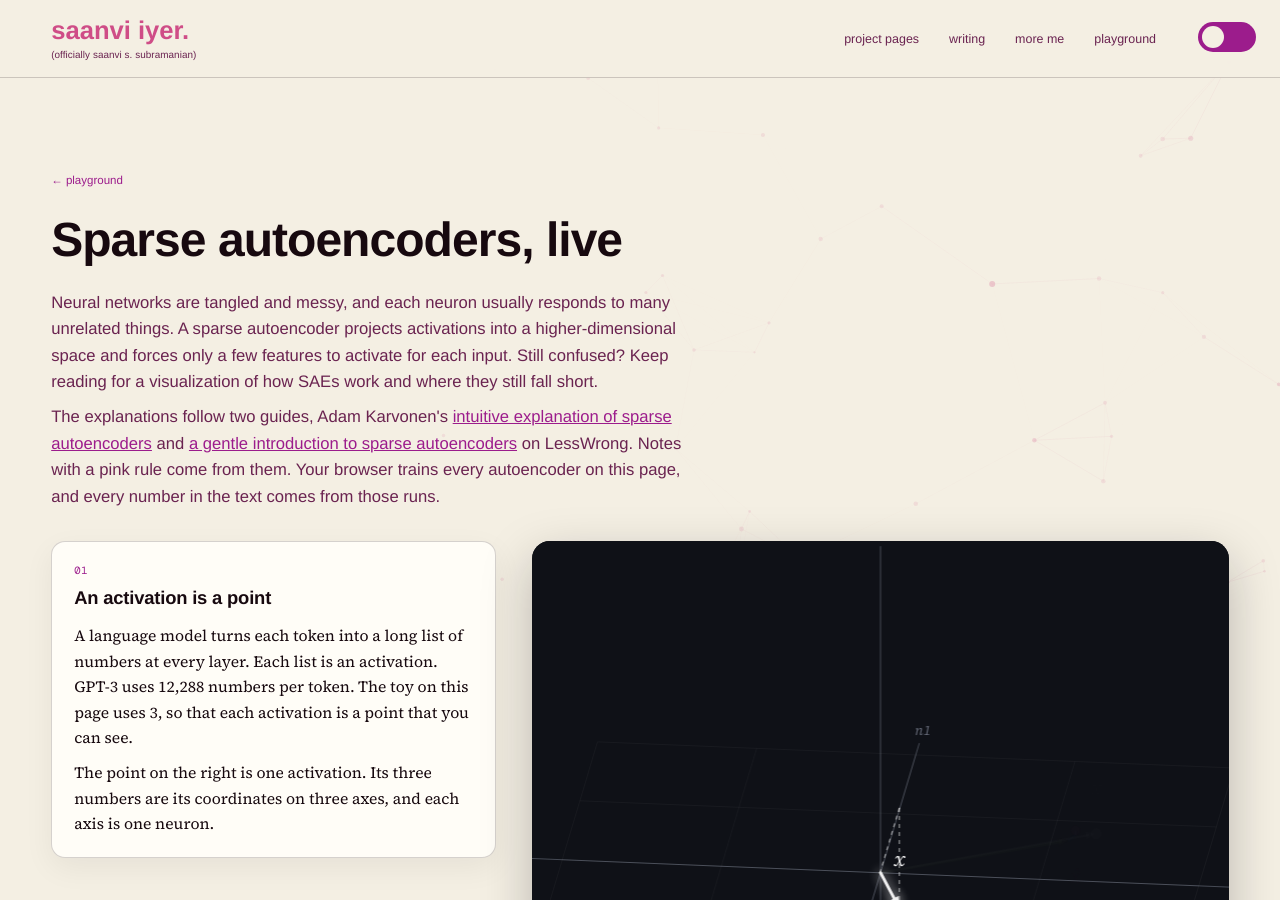
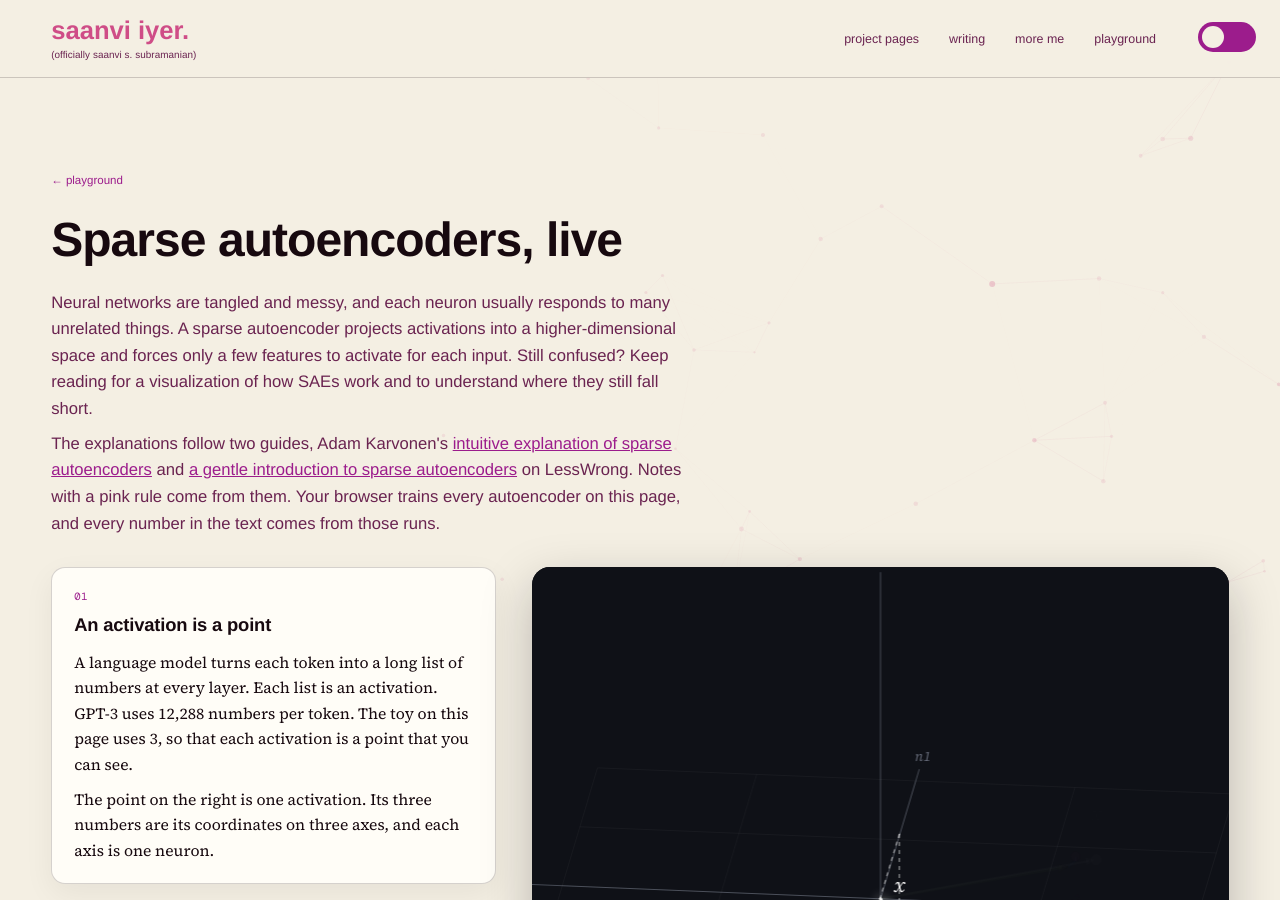
Before and after one commit to saanviiyer/saanviiyer.github.io, a Jekyll site: the page built from pages/play-sae.html, in a window 1280 px wide and 900 px high. Built offline with Jekyll 4.4.1, drawn with Linux system fonts in a browser that asks for light colours; some web fonts are replaced.

```diff
--- a/pages/play-sae.html
+++ b/pages/play-sae.html
@@ -61,7 +61,7 @@
 <section class="sx">
   <a class="sx-eyebrow" href="{{ '/playground/' | relative_url }}">&larr; playground</a>
   <h1 class="sx-title">Sparse autoencoders, live</h1>
-  <p class="sx-sub">Neural networks are tangled and messy, and each neuron usually responds to many unrelated things. A sparse autoencoder projects activations into a higher-dimensional space and forces only a few features to activate for each input. Still confused? Keep reading for a visualization of how SAEs work and where they still fall short.</p>
+  <p class="sx-sub">Neural networks are tangled and messy, and each neuron usually responds to many unrelated things. A sparse autoencoder projects activations into a higher-dimensional space and forces only a few features to activate for each input. Still confused? Keep reading for a visualization of how SAEs work and to understand where they still fall short.</p>
   <p class="sx-sub">The explanations follow two guides, Adam Karvonen's <a href="https://adamkarvonen.github.io/machine_learning/2024/06/11/sae-intuitions.html" target="_blank" rel="noopener">intuitive explanation of sparse autoencoders</a> and <a href="https://www.lesswrong.com/posts/8YnHuN55XJTDwGPMr/a-gentle-introduction-to-sparse-autoencoders" target="_blank" rel="noopener">a gentle introduction to sparse autoencoders</a> on LessWrong. Notes with a pink rule come from them. Your browser trains every autoencoder on this page, and every number in the text comes from those runs.</p>
 
   <div class="sx-grid">
```
